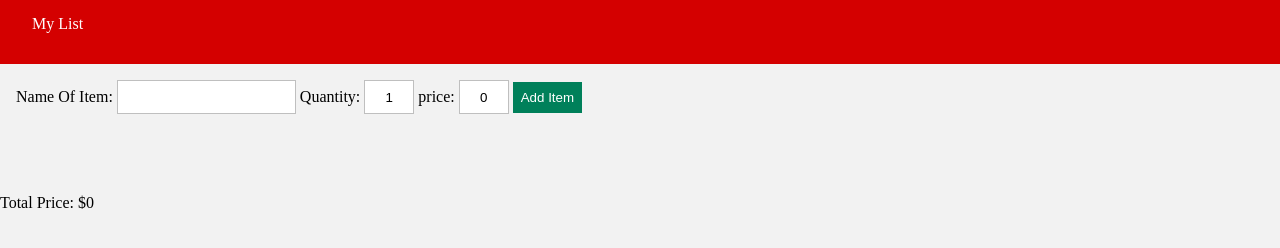
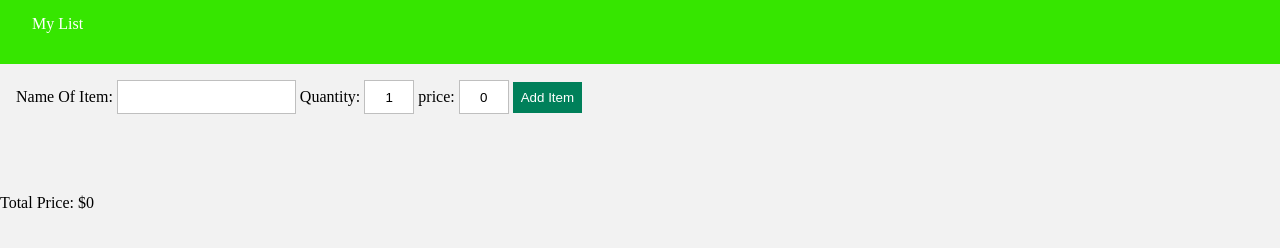
Before and after one commit to tobyyosoba777/shopping-app, a plain HTML site: page index.html in a window 1280 px wide. Drawn offline with Linux system fonts and the light colour scheme.

Commit message:
changed nav color

```diff
--- a/index.css
+++ b/index.css
@@ -8,7 +8,7 @@ body {
 }
 
 nav {
-    background: #d40000;
+    background: #36e600;
     height: 3rem;
     line-height: 3rem;
     color: white;
```
